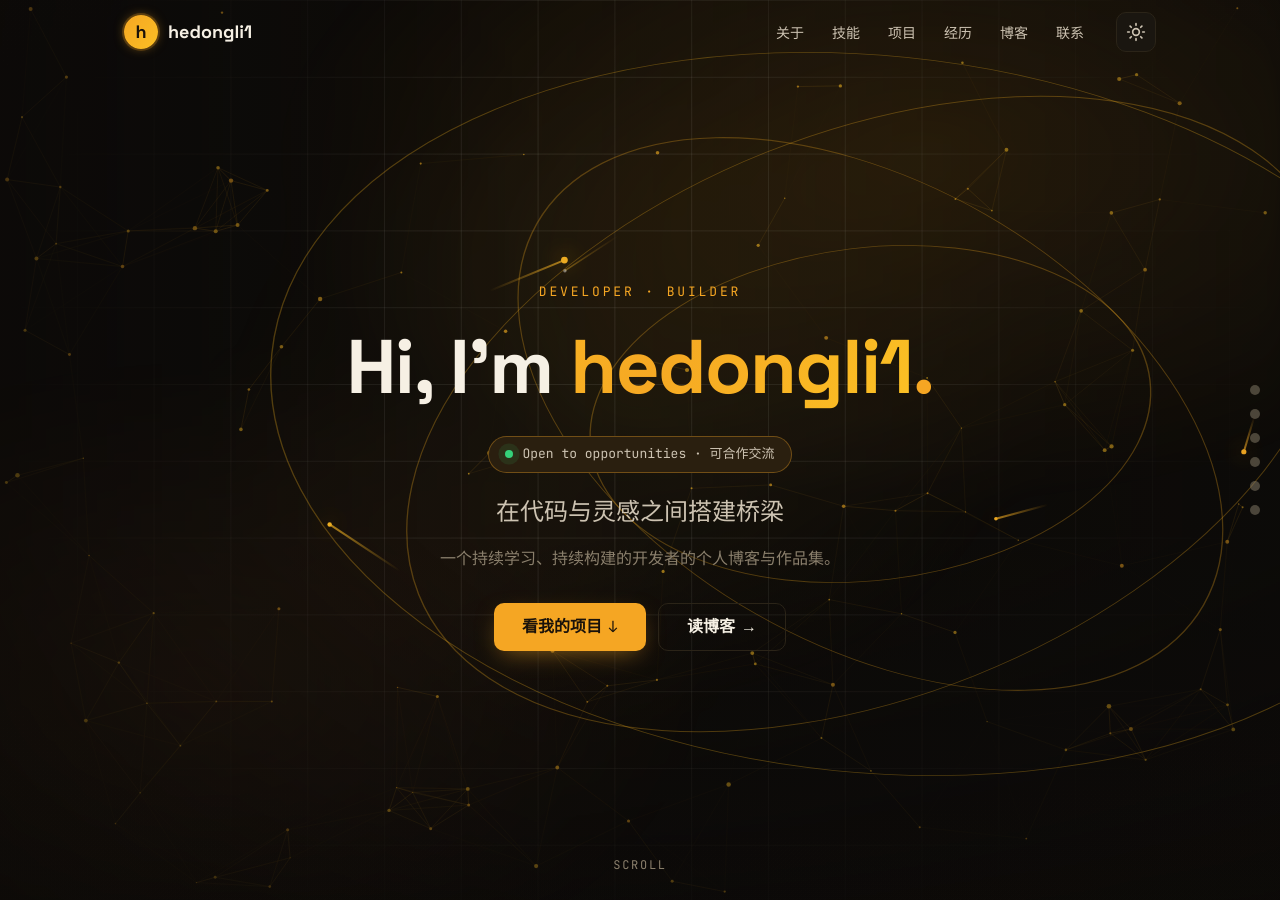
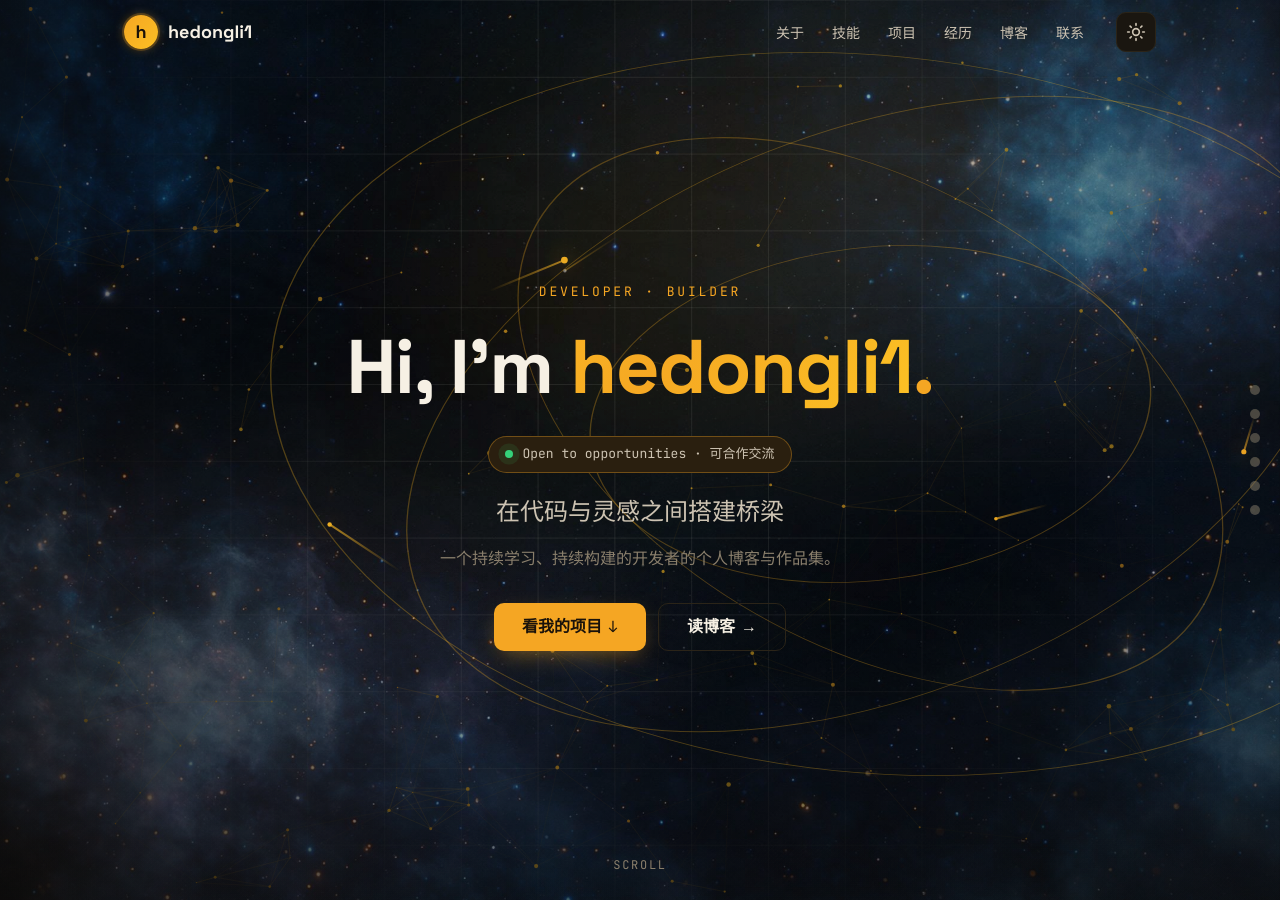
Before and after one commit to hedongli1/hedongli1.github.io, a Jekyll site: the page built from index.md, in a window 1280 px wide and 900 px high. Built offline with Jekyll 4.4.1, drawn with Linux system fonts in a browser that asks for light colours.

Commit message:
feat: 新增 AI 生成的深色星云背景图垫底（最底层）
- assets/images/bg-nebula.jpg：Seedream 生成的深蓝黑金色星云图（裁剪水印）
- default.html: bg-fx 最底层新增 .bg-image 图层
- main.css: .bg-image 铺满 + 居中裁切

Co-Authored-By: Claude <noreply@anthropic.com>

```diff
--- a/_layouts/default.html
+++ b/_layouts/default.html
@@ -6,8 +6,9 @@
 <body>
   <a class="skip-link" href="#main">跳到主要内容</a>
 
-  <!-- 全页固定背景：星云 + 网格 + 星空粒子 + 轨道环，铺满整个网页 -->
+  <!-- 全页固定背景：底层星云图 + 星云渐变 + 网格 + 星空粒子 + 轨道环，铺满整个网页 -->
   <div class="bg-fx" aria-hidden="true">
+    <div class="bg-image" aria-hidden="true"></div>
     <div class="bg-nebula"></div>
     <div class="bg-grid" aria-hidden="true"></div>
     <canvas id="particles"></canvas>
--- a/assets/css/main.css
+++ b/assets/css/main.css
@@ -108,6 +108,13 @@ img { max-width: 100%; display: block; }
 
 /* ---------- 全页固定背景（星云 + 星空粒子，铺满整页） ---------- */
 .bg-fx { position: fixed; inset: 0; z-index: 0; pointer-events: none; }
+/* 最底层：AI 生成的深色星云背景图（铺满 + 居中裁切） */
+.bg-image { position: absolute; inset: 0; z-index: 0;
+  background-image: url('/assets/images/bg-nebula.jpg');
+  background-size: cover;
+  background-position: center;
+  background-repeat: no-repeat;
+}
 .bg-nebula { position: absolute; inset: 0;
   background:
     radial-gradient(900px 480px at 72% 20%, rgba(245,166,35,.20), transparent 70%),
```
Also changed, not shown: assets/images/bg-nebula.jpg (added).
